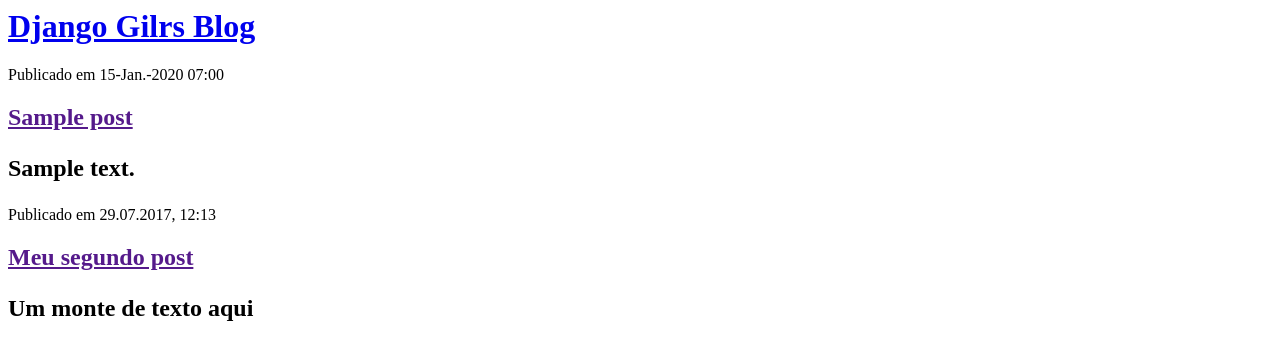
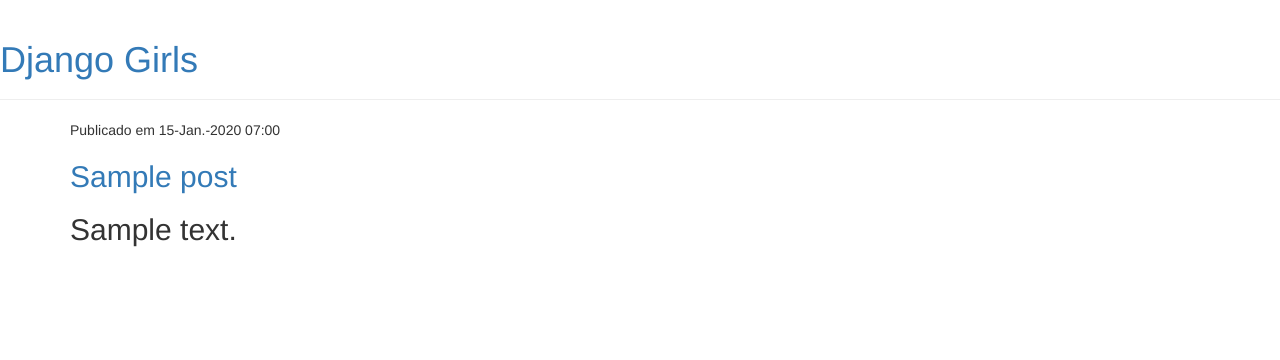
Before and after one commit to Thatianne/DjangoSSA, a Django app: template blog/templates/blog/post_list.html in a window 1280 px wide. Shown: the top 360 px of the page. Run offline with Django 3.2, Linux system fonts and the light colour scheme; the template is opened without the code that fills it: values that come from a table or form of the project are taken from there, others are empty; tables that the repository leaves empty hold one stand-in row (values such as "Sample post"); some libraries are stand-ins or nearby versions.

Commit message:
Criação de template

```diff
--- /dev/null
+++ b/blog/templates/blog/base.html
@@ -0,0 +1,20 @@
+{% load staticfiles %}
+<html>
+    <head>
+        <link rel="stylesheet" href="//maxcdn.bootstrapcdn.com/bootstrap/3.2.0/css/bootstrap.min.css">
+        <link rel="stylesheet" href="//maxcdn.bootstrapcdn.com/bootstrap/3.2.0/css/bootstrap-theme.min.css">
+        <link rel="stylesheet" href="{% static 'css/blog.css' %}">
+        <title>Django Gilrs blog</title>
+    </head>
+
+    <body>
+        <div class="page-header menu">
+            <h1><a href="#">Django Girls</a></h1>
+        </div>
+
+        <div class="content container">
+            {% block content %}
+            {% endblock %}
+        </div>
+    </body>
+</html>
--- a/blog/templates/blog/post_list.html
+++ b/blog/templates/blog/post_list.html
@@ -1,25 +1,12 @@
-<html>
-    <head>
-        <title>Django Gilrs blog</title>
-    </head>
 
-    <body>
-        <div>
-            <h1><a href="#">Django Gilrs Blog</a></h1>
+{% extends 'blog/base.html' %}
+
+{% block content %}
+    {% for post in posts %}
+        <div class="post">
+        <p>Publicado em {{post.created_date|date:"d-N-Y h:i"}}</p>
+        <h2><a href="">{{post.title}}</a><h2>
+        <p>{{post.text|linebreaksbr}}</p>
         </div>
-        {% for post in posts %}
-            <div>
-                <p>Publicado em {{post.created_date|date:"d-N-Y h:i"}}</p>
-                <h2><a href="">{{post.title}}</a><h2>
-                <p>{{post.text|linebreaksbr}}</p>
-            </div>
-        {% endfor %}
-
-
-        <div>
-            <p>Publicado em 29.07.2017, 12:13</p>
-            <h2><a href="">Meu segundo post</a><h2>
-            <p>Um monte de texto aqui</p>
-        </div>
-    </body>
-</html>
+    {% endfor %}
+{% endblock content %}
```
